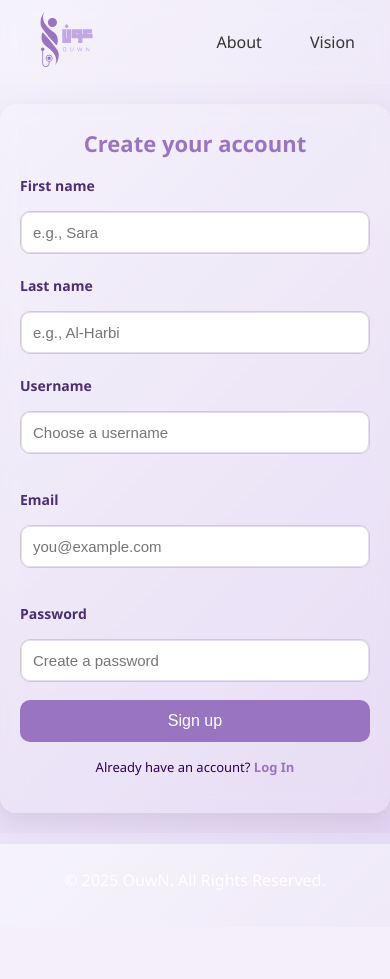
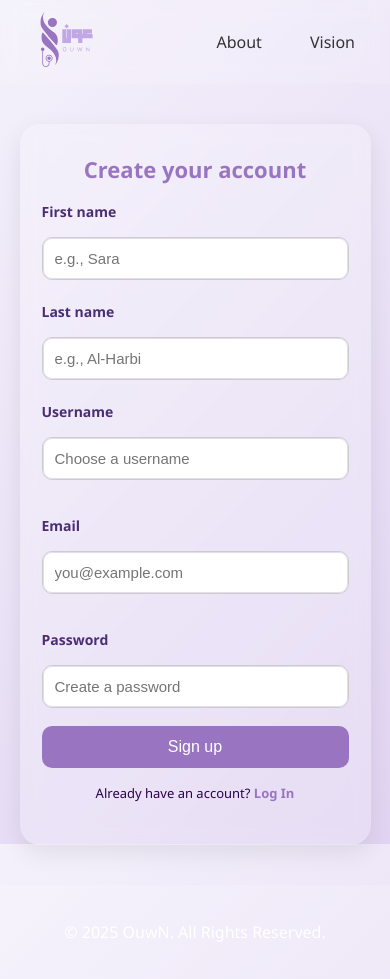
Before and after one commit to Dalia1003/gp9, a Flask app: page /signup in a window 390 px wide. Before the commit the page ends 890 px from the top, so only its background shows below. Run offline with Flask 3, Linux system fonts and the light colour scheme; parts of the project's set-up code (start-up, migrations or seed data) failed here and were passed over.

Commit message:
Update style.css

```diff
--- a/static/style.css
+++ b/static/style.css
@@ -7,6 +7,7 @@ body {
     min-height: 100vh;          /* make body fill full height */
     display: flex;
     flex-direction: column;
+    height: 100%;
 }
 
 a {
@@ -1064,10 +1065,15 @@ body main.auth-container-profile {
 @media (max-width: 600px) {
 
     /* Body padding so content doesn't touch edges */
-    .auth-page-body {
-        padding: 16px;
-        background-size: cover;
-    }
+ body,
+.auth-page-body,
+.reset-page-body,
+.token-page-body {
+    min-height: 100dvh !important;
+    height: 100dvh !important;
+    padding-top: env(safe-area-inset-top);
+    padding-bottom: env(safe-area-inset-bottom);
+}
 
     /* Fix header for phones */
    header.header {
@@ -1086,15 +1092,6 @@ body main.auth-container-profile {
         flex-direction: row !important;
         gap: 18px !important;
         margin-left: auto !important;  /* push nav to the right */
-    }
-
-    /* Login/Signup container */
-    .auth-container {
-        width: 100% !important;
-        max-width: 100% !important;
-        margin: 20px auto;
-        padding: 24px 20px;
-        border-radius: 16px;
     }
 
     .auth-title {
@@ -1146,24 +1143,15 @@ input:focus {
     outline: none !important;
 }
 
-@media (max-width: 480px) {
-    .reset-container,
-    .token-container {
-         max-width: 95% !important;
-        padding: 55px 28px !important;
+@media (max-width: 600px) {
+.auth-container,
+    .reset-container {
+        width: 90% !important;
+        max-width: 450px !important;
+        margin: 40px auto !important;
+        padding: 30px 22px !important;
         border-radius: 20px !important;
     }
 }
 /* Fix iPhone notch white gap on login & signup */
-.auth-page-body {
-    min-height: 100svh !important;
-    height: 100svh !important;
-    padding-top: env(safe-area-inset-top) !important;
-}
 /* Fix reset & token pages height on iPhone */
-.reset-page-body,
-.token-page-body {
-    min-height: 100svh !important;
-    height: 100svh !important;
-    padding-top: env(safe-area-inset-top) !important;
-}
```
